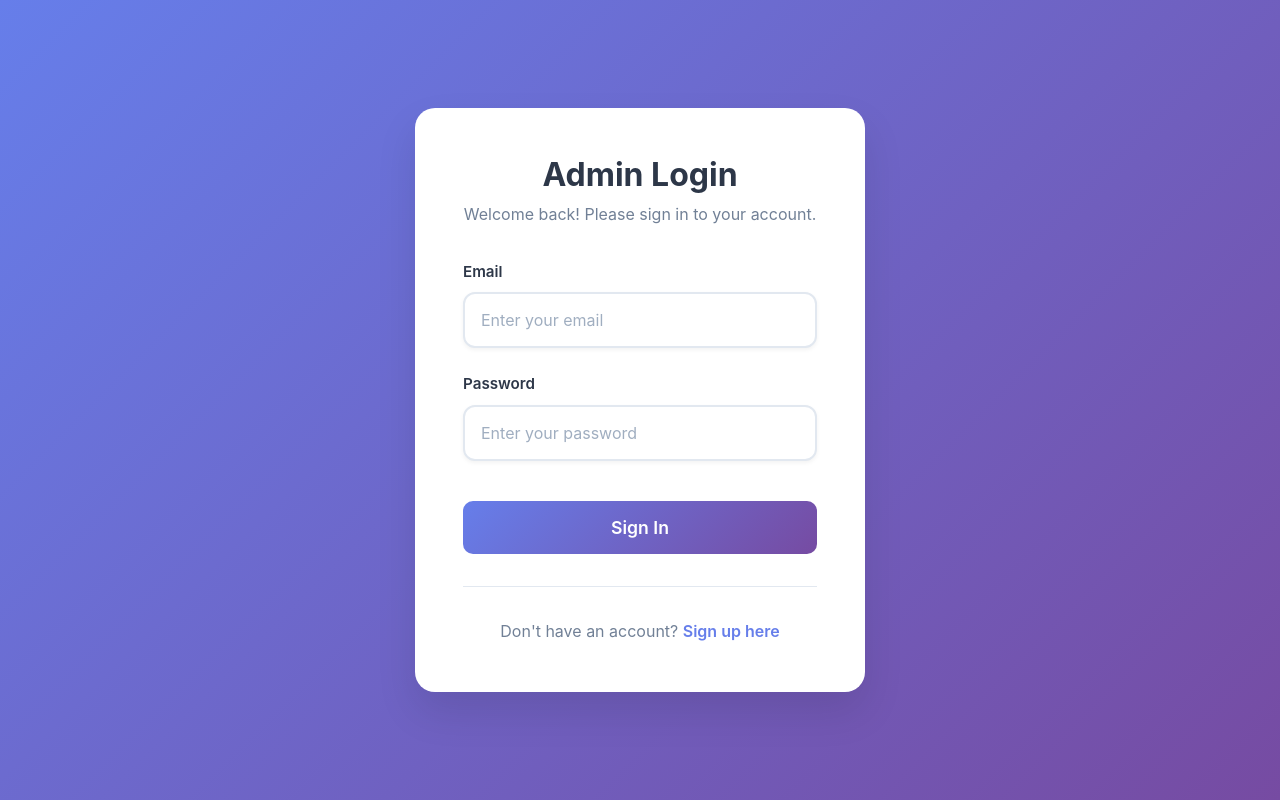
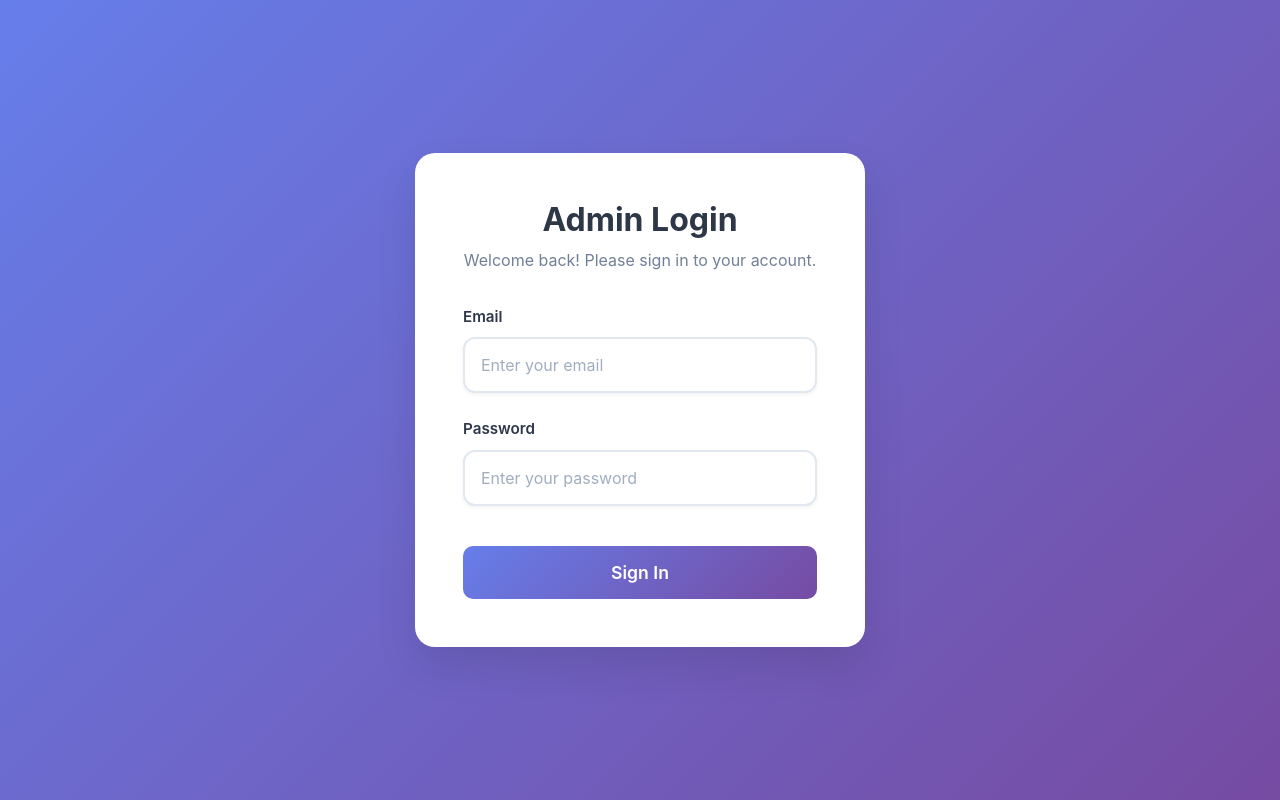
Before and after one commit to donga-dev/music-admin, a React (Create React App) app: page /login in a window 1280 px wide. Built offline with nearby package versions, Linux system fonts and the light colour scheme.

Commit message:
comment signup

```diff
--- a/src/App.js
+++ b/src/App.js
@@ -3,7 +3,7 @@ import { BrowserRouter as Router, Routes, Route, Navigate } from "react-router-d
 import { AuthProvider, useAuth } from "./context/AuthContext";
 import Layout from "./components/Layout/Layout";
 import Login from "./pages/Auth/Login";
-import Signup from "./pages/Auth/Signup";
+// import Signup from "./pages/Auth/Signup";
 import Dashboard from "./pages/Dashboard/Dashboard";
 import Users from "./pages/Users/Users";
 import Categories from "./pages/Categories/Categories";
@@ -63,14 +63,14 @@ function App() {
                 </PublicRoute>
               }
             />
-            <Route
+            {/* <Route
               path="/signup"
               element={
                 <PublicRoute>
                   <Signup />
                 </PublicRoute>
               }
-            />
+            /> */}
 
             {/* Protected Routes */}
             <Route
--- a/src/pages/Auth/Login.js
+++ b/src/pages/Auth/Login.js
@@ -1,5 +1,5 @@
 import React, { useState } from "react";
-import { Link, useNavigate } from "react-router-dom";
+import { useNavigate } from "react-router-dom";
 import { useAuth } from "../../context/AuthContext";
 import "./Auth.css";
 
@@ -87,11 +87,11 @@ const Login = () => {
           </button>
         </form>
 
-        <div className="auth-footer">
+        {/* <div className="auth-footer">
           <p>
             Don't have an account? <Link to="/signup">Sign up here</Link>
           </p>
-        </div>
+        </div> */}
       </div>
     </div>
   );
```
